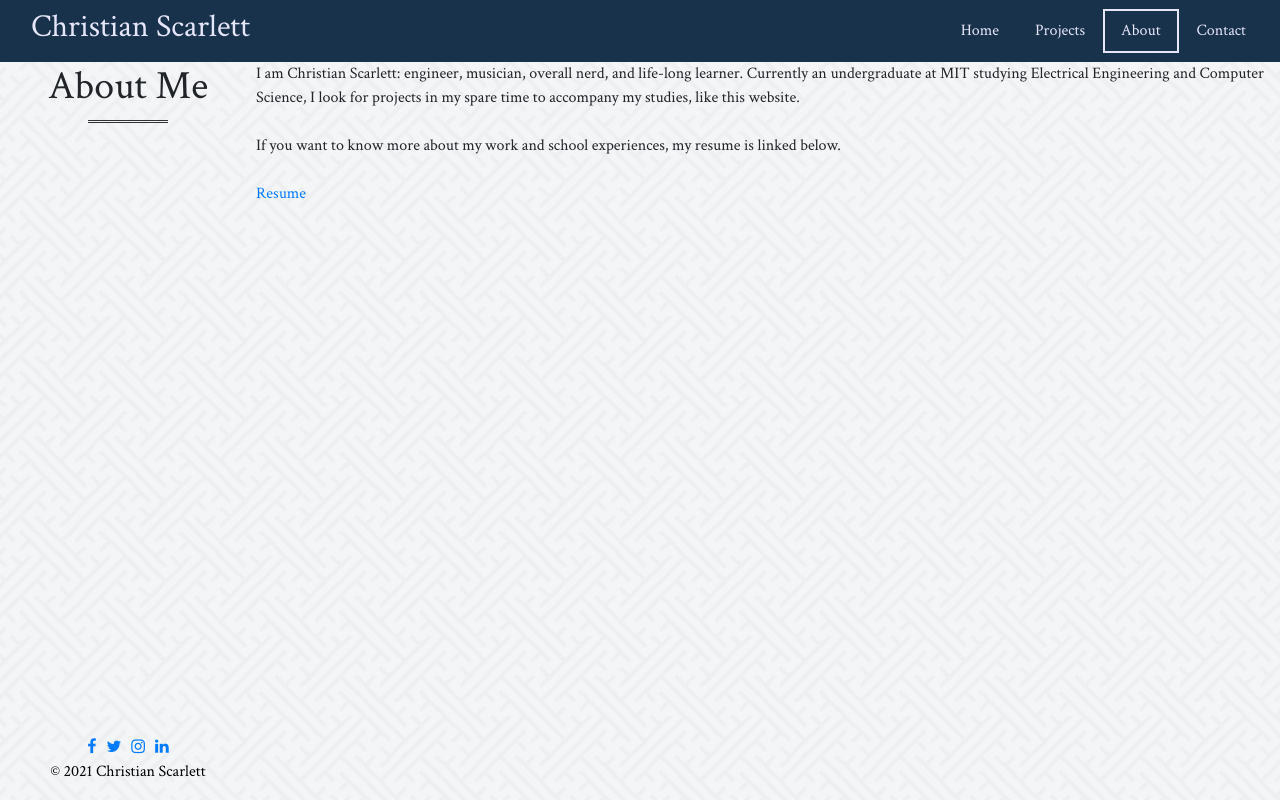
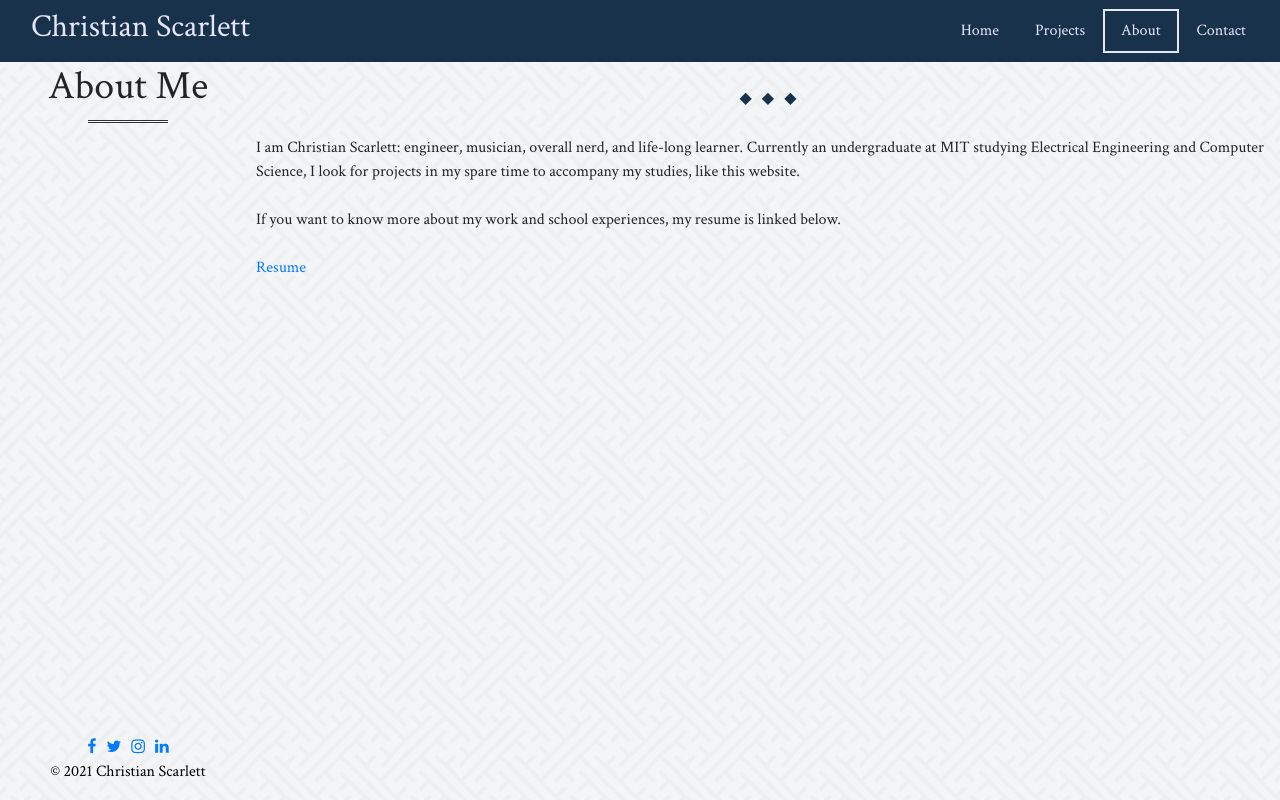
Before and after one commit to christianscarlett/website, a React (Create React App) app: page /#/about in a window 1280 px wide. Built offline with nearby package versions, Linux system fonts and the light colour scheme.

Commit message:
fancy diamonds

```diff
--- a/src/templates/Subpage.js
+++ b/src/templates/Subpage.js
@@ -26,7 +26,14 @@ class Subpage extends Component {
             <Footer nocolor />
           </div>
           <div class='subpage-content'>
-            {this.props.content}
+            <div class='diamonds'>
+              <p>&#9670;</p>
+              <p>&#9670;</p>
+              <p>&#9670;</p>
+            </div>
+            <div>
+              {this.props.content}
+            </div>
           </div>
         </div>
         </>
--- a/src/webcss.css
+++ b/src/webcss.css
@@ -76,6 +76,20 @@ body {
 
 .subpage-title > .footer {
     position: fixed;
+}
+
+.diamonds {
+    display: flex;
+    justify-content: center;
+    margin-top: 25px;
+    margin-bottom: 25px;
+}
+
+.diamonds > p {
+    color: rgb(25, 50, 75);
+    margin-bottom: 0;
+    margin-left: 5px;
+    margin-right: 5px;
 }
 
 .subpage-content {
```
